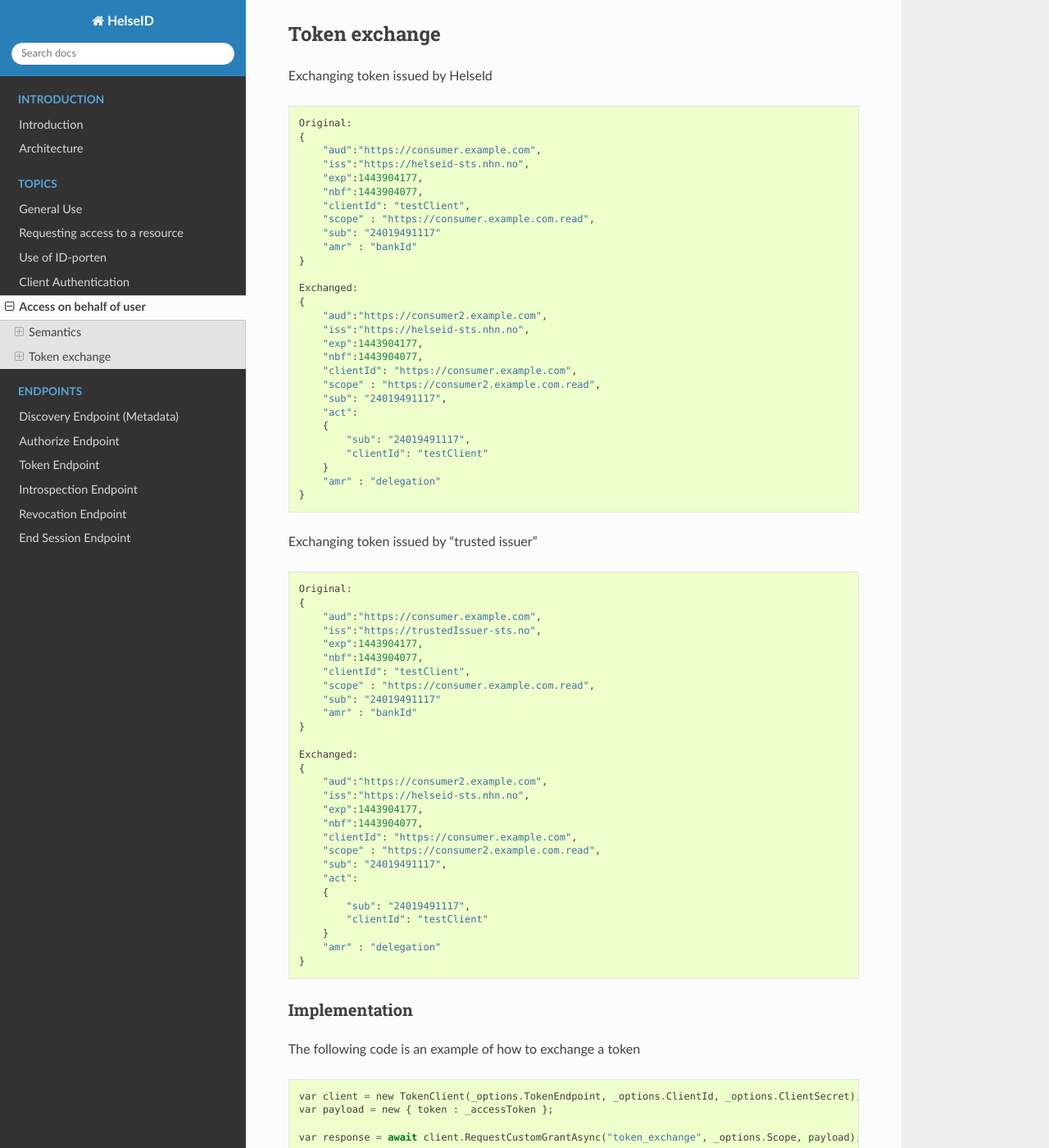
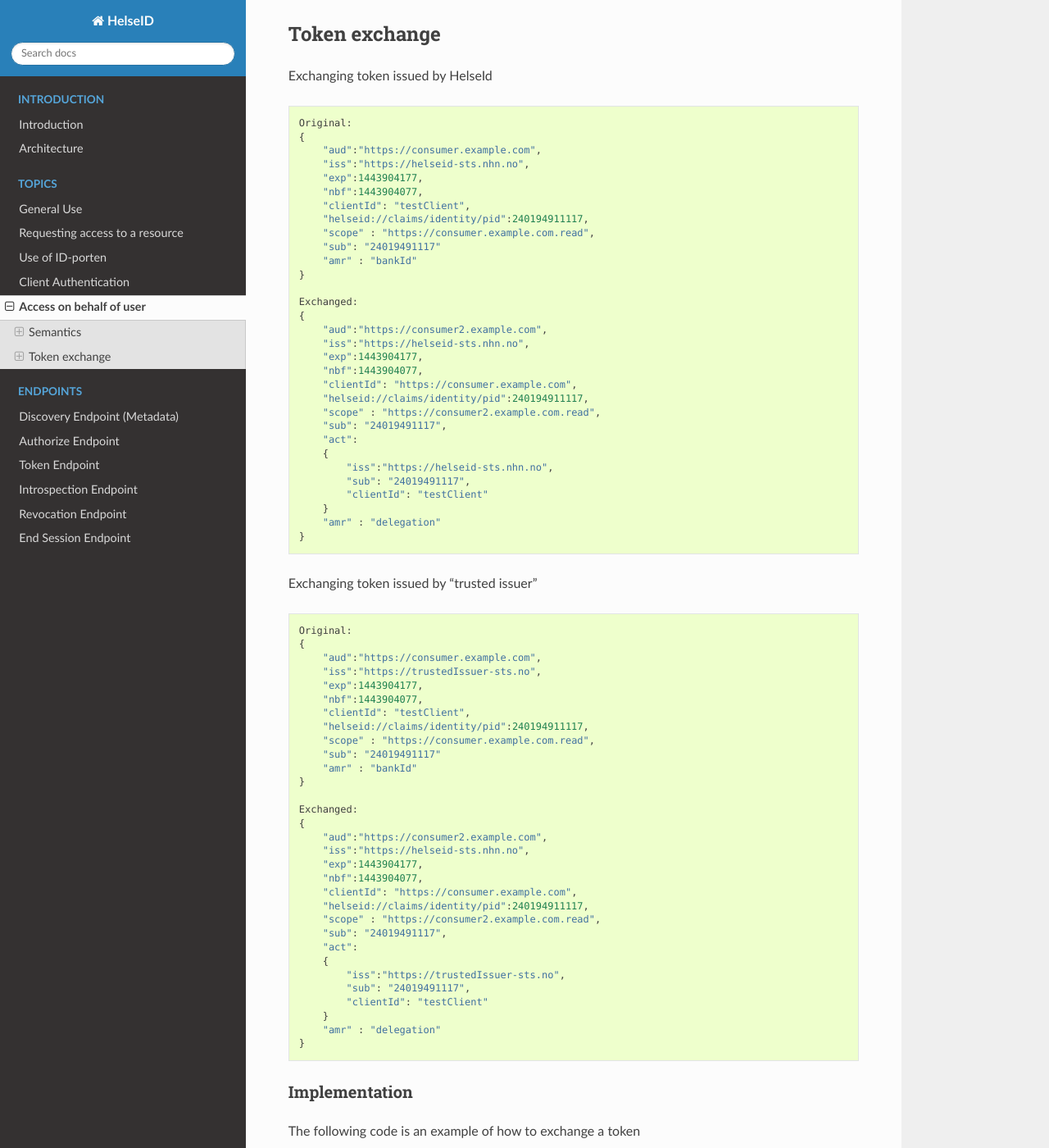
Before and after one commit to HelseID/HelseID-Public, a Sphinx documentation site: the page built from docs/topics/token_exchange.rst, in a window 1280 px wide and 1400 px high, scrolled down 987 px. Shown: the whole window at 82% size. Built offline with Sphinx 7.4.7 and the Read the Docs theme 2.0.0, drawn with Linux system fonts in a browser that asks for light colours; pages that are not in the unit, such as notebooks, are missing from menus.

Commit message:
more accurate token exchange examples

```diff
--- a/docs/topics/token_exchange.rst
+++ b/docs/topics/token_exchange.rst
@@ -31,6 +31,7 @@ Exchanging token issued by HelseId ::
         "exp":1443904177,
         "nbf":1443904077,
         "clientId": "testClient",
+        "helseid://claims/identity/pid":240194911117,
         "scope" : "https://consumer.example.com.read",
         "sub": "24019491117"
         "amr" : "bankId"
@@ -43,10 +44,12 @@ Exchanging token issued by HelseId ::
         "exp":1443904177,
         "nbf":1443904077,
         "clientId": "https://consumer.example.com",
+        "helseid://claims/identity/pid":240194911117,
         "scope" : "https://consumer2.example.com.read",
         "sub": "24019491117",
         "act":
         {
+            "iss":"https://helseid-sts.nhn.no",
             "sub": "24019491117",
             "clientId": "testClient"
         }
@@ -62,6 +65,7 @@ Exchanging token issued by "trusted issuer" ::
         "exp":1443904177,
         "nbf":1443904077,
         "clientId": "testClient",
+        "helseid://claims/identity/pid":240194911117,
         "scope" : "https://consumer.example.com.read",
         "sub": "24019491117"
         "amr" : "bankId"
@@ -74,10 +78,12 @@ Exchanging token issued by "trusted issuer" ::
         "exp":1443904177,
         "nbf":1443904077,
         "clientId": "https://consumer.example.com",
+        "helseid://claims/identity/pid":240194911117,
         "scope" : "https://consumer2.example.com.read",
         "sub": "24019491117",
         "act":
         {
+            "iss":"https://trustedIssuer-sts.no",
             "sub": "24019491117",
             "clientId": "testClient"
         }
```
Also changed, not shown: docs/topics/client_authentication.rst (line endings or trailing spaces).
